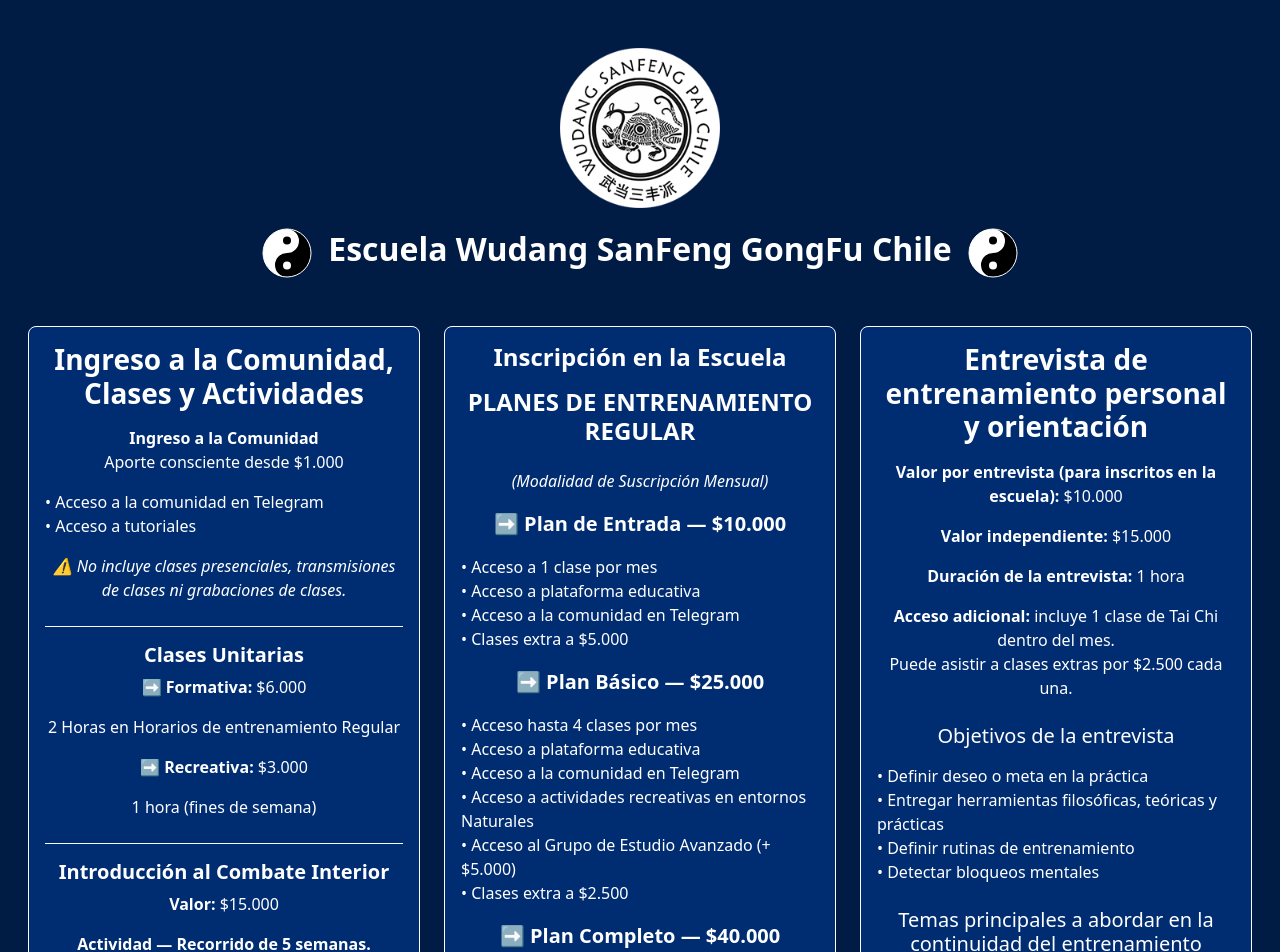
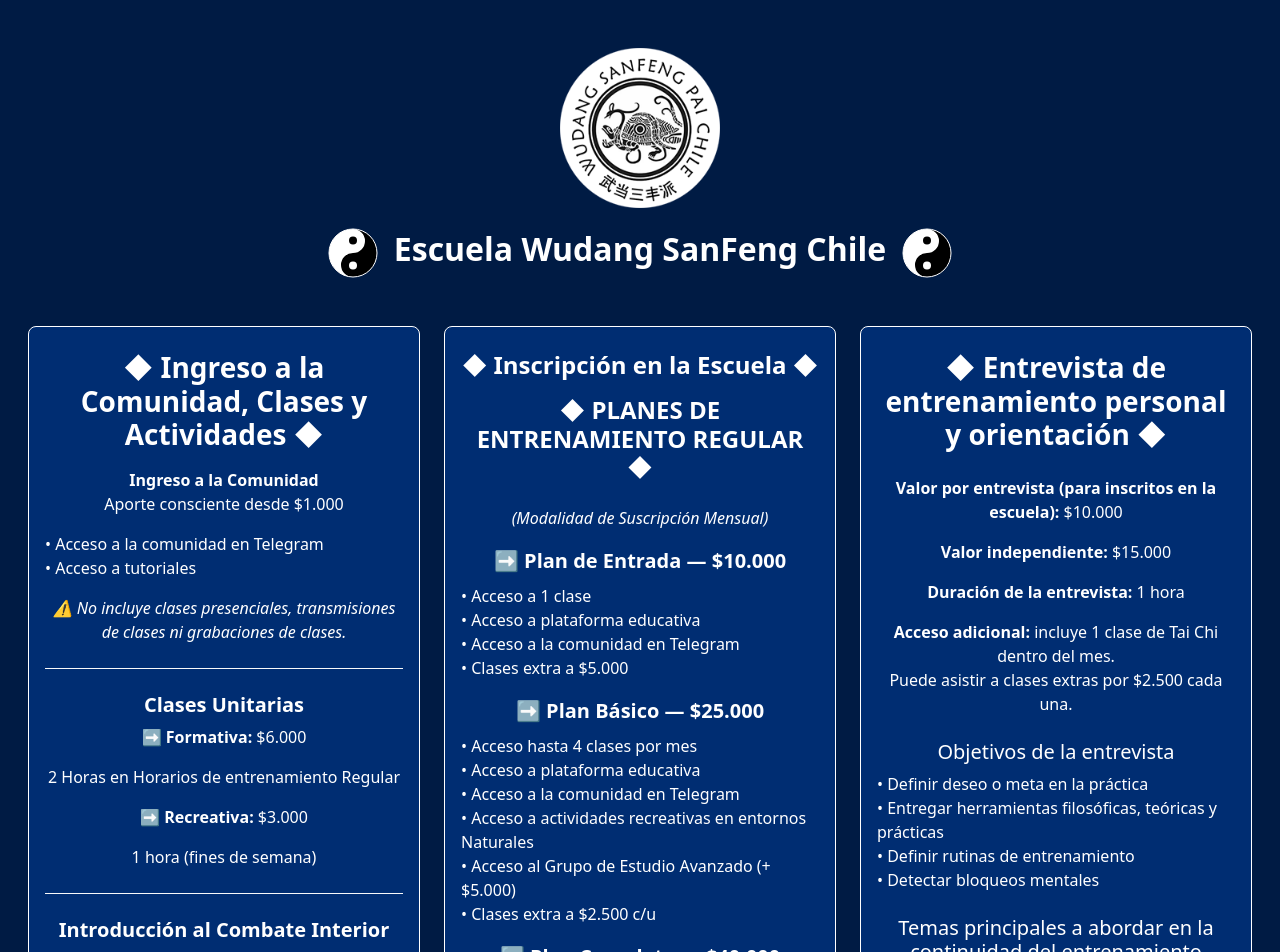
Before and after one commit to Jano6elmar/infoclasestaichi, a React (Vite) app: page / in a window 1280 px wide. Shown: the top 952 px of the page. Built offline with nearby package versions, Linux system fonts and the light colour scheme.

Commit message:
+logooo bien po

```diff
--- a/src/App.jsx
+++ b/src/App.jsx
@@ -47,7 +47,7 @@
         />
         <div className="d-flex justify-content-center align-items-center gap-3">
           <YinYang size={50} />
-          <h1 className="fs-2 fw-bold">Escuela Wudang SanFeng GongFu Chile</h1>
+          <h1 className="fs-2 fw-bold">Escuela Wudang SanFeng Chile</h1>
           <YinYang size={50} />
         </div>
       </div>
@@ -57,7 +57,7 @@
         <div className="col-12 col-md-4">
           <div className="card h-100 border border-white rounded-3" style={{ backgroundColor: '#002D72', color: 'white' }}>
             <div className="card-body text-center">
-              <h2 className="fs-3 fw-semibold mb-3">Ingreso a la Comunidad, Clases y Actividades</h2>
+              <h2 className="fs-3 fw-semibold mb-3 mt-2">◆ Ingreso a la Comunidad, Clases y Actividades ◆</h2>
               <p><strong>Ingreso a la Comunidad</strong><br />Aporte consciente desde $1.000</p>
               <ul className="text-start list-unstyled">
                 <li>• Acceso a la comunidad en Telegram</li>
@@ -65,16 +65,16 @@
               </ul>
               <p className="fst-italic">⚠️ No incluye clases presenciales, transmisiones de clases ni grabaciones de clases.</p>
 
-              <div className="mt-4 pt-3 border-top border-light">
-                <h4 className="fs-5 fw-semibold">Clases Unitarias</h4>
+              <div className="mt-4 pt-2 border-top border-light">
+                <h4 className="fs-5 fw-semibold mt-3">Clases Unitarias</h4>
                 <p><strong>➡️ Formativa:</strong> $6.000</p>
                 <p>2 Horas en Horarios de entrenamiento Regular</p>
                 <p><strong>➡️ Recreativa:</strong> $3.000</p>
                 <p>1 hora (fines de semana)</p>
               </div>
 
-              <div className="mt-4 pt-3 border-top border-light">
-                <h4 className="fs-5 fw-semibold">Introducción al Combate Interior</h4>
+              <div className="mt-4 pt-2 border-top border-light">
+                <h4 className="fs-5 fw-semibold mt-3">Introducción al Combate Interior</h4>
                 <p><strong>Valor:</strong> $15.000</p>
                 <p><strong>Actividad — Recorrido de 5 semanas.</strong><br />• Derecho a participar de una clase formativa</p>
                 <p>• Acceso a grupo de lectura para introducirse en la lógica del combate interior</p>
@@ -89,29 +89,29 @@
         <div className="col-12 col-md-4">
           <div className="card h-100 border border-white rounded-3" style={{ backgroundColor: '#002D72', color: 'white' }}>
             <div className="card-body text-center">
-              <h3 className="fs-4 fw-semibold mb-3">Inscripción en la Escuela</h3>
-              <h2 className="fs-4 fw-semibold mb-4">PLANES DE ENTRENAMIENTO REGULAR</h2>
-              <p className="fst-italic">(Modalidad de Suscripción Mensual)</p>
+              <h3 className="fs-4 fw-semibold mb-3 mt-2">◆ Inscripción en la Escuela ◆</h3>
+              <h2 className="fs-4 fw-semibold mb-4">◆ PLANES DE ENTRENAMIENTO REGULAR ◆</h2>
+              <p className="fst-italic mb-3">(Modalidad de Suscripción Mensual)</p>
 
-              <p className="fs-5 fw-semibold">➡️ Plan de Entrada — $10.000</p>
-              <ul className="text-start list-unstyled">
-                <li>• Acceso a 1 clase por mes</li>
+              <p className="fs-5 fw-semibold mb-2">➡️ Plan de Entrada — $10.000</p>
+              <ul className="text-start list-unstyled mb-3">
+                <li>• Acceso a 1 clase </li>
                 <li>• Acceso a plataforma educativa</li>
                 <li>• Acceso a la comunidad en Telegram</li>
                 <li>• Clases extra a $5.000</li>
               </ul>
 
-              <p className="fs-5 fw-semibold">➡️ Plan Básico — $25.000</p>
-              <ul className="text-start list-unstyled">
+              <p className="fs-5 fw-semibold mb-2">➡️ Plan Básico — $25.000</p>
+              <ul className="text-start list-unstyled mb-3">
                 <li>• Acceso hasta 4 clases por mes</li>
                 <li>• Acceso a plataforma educativa</li>
                 <li>• Acceso a la comunidad en Telegram</li>
                 <li>• Acceso a actividades recreativas en entornos Naturales</li>
                 <li>• Acceso al Grupo de Estudio Avanzado (+ $5.000)</li>
-                <li>• Clases extra a $2.500</li>
+                <li>• Clases extra a $2.500 c/u</li>
               </ul>
 
-              <p className="fs-5 fw-semibold">➡️ Plan Completo — $40.000</p>
+              <p className="fs-5 fw-semibold mb-2">➡️ Plan Completo — $40.000</p>
               <ul className="text-start list-unstyled">
                 <li>• Acceso hasta 11 clases formativas por mes</li>
                 <li>• Acceso a plataforma educativa</li>
@@ -128,21 +128,21 @@
         <div className="col-12 col-md-4">
           <div className="card h-100 border border-white rounded-3" style={{ backgroundColor: '#002D72', color: 'white' }}>
             <div className="card-body text-center">
-              <h2 className="fs-3 fw-semibold mb-3">Entrevista de entrenamiento personal y orientación</h2>
+              <h2 className="fs-3 fw-semibold mb-4 mt-2">◆ Entrevista de entrenamiento personal y orientación ◆</h2>
               <p><strong>Valor por entrevista (para inscritos en la escuela):</strong> $10.000</p>
               <p><strong>Valor independiente:</strong> $15.000</p>
               <p><strong>Duración de la entrevista:</strong> 1 hora</p>
               <p><strong>Acceso adicional:</strong> incluye 1 clase de Tai Chi dentro del mes.<br />Puede asistir a clases extras por $2.500 cada una.</p>
 
-              <h5 className="mt-4 mb-3">Objetivos de la entrevista</h5>
-              <ul className="text-start list-unstyled mb-4">
+              <h5 className="mt-4 mb-2">Objetivos de la entrevista</h5>
+              <ul className="text-start list-unstyled mb-3">
                 <li>• Definir deseo o meta en la práctica</li>
                 <li>• Entregar herramientas filosóficas, teóricas y prácticas</li>
                 <li>• Definir rutinas de entrenamiento</li>
                 <li>• Detectar bloqueos mentales </li>
               </ul>
 
-              <h5 className="mt-4 mb-3">Temas principales a abordar en la continuidad del entrenamiento</h5>
+              <h5 className="mt-4 mb-2">Temas principales a abordar en la continuidad del entrenamiento</h5>
               <ul className="text-start list-unstyled" style={{ lineHeight: '1.8em' }}>
                 <li>• Uso de herramientas de Psicoanálisis para exploración y comprensión de la propia estructura psíquica</li>
                 <li>• Uso de herramientas de Magia Metódica para la creación de hábitos</li>
```
